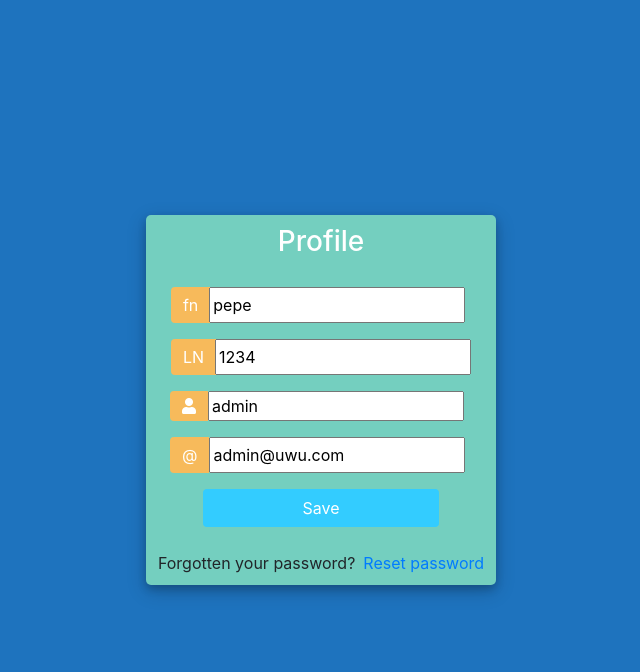
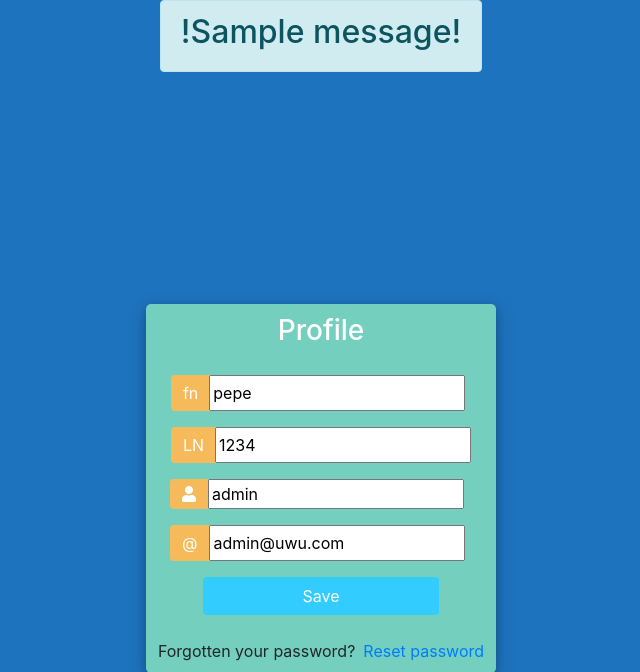
Before and after one commit to federicolito/ProyectoGrupalDjango, a Django app: page /client/profile/ in a window 1280 px wide. Shown: the part 56-728 px from the top of the page, without its empty margins (319-959 px from the left). Before the commit the page ends 652 px from the top, so only its background shows below. Run offline with Django 3.2, Linux system fonts and the light colour scheme; a user stored in the database is signed in; tables that the repository leaves empty hold one stand-in row (values such as "Sample post"); one stand-in notice (Sample message) is shown; parts of the project's set-up code (start-up, migrations or seed data) failed here and were passed over; some libraries are stand-ins or nearby versions.

Commit message:
ultimos retoques 2

```diff
--- a/config/FilmHub/templates/FilmHub/my_tickets.html
+++ b/config/FilmHub/templates/FilmHub/my_tickets.html
@@ -2,6 +2,12 @@
 {% block content %}
 
 <div class="container h-100">
+    <div class="row justify-content-around">
+        {% for message in messages%}
+        <div class="alert alert-success" role="alert"><h2>!{{message}}!</h2></div>
+
+        {% endfor %}
+    </div>
     <div class="row justify-content-around">
 
 
--- a/config/FilmHub/templates/FilmHub/profile.html
+++ b/config/FilmHub/templates/FilmHub/profile.html
@@ -2,7 +2,14 @@
 
 {% block content %}
 <div class="container h-100">
+    <div class="row justify-content-center">
+        {% for message in messages%}
+        <div class="alert alert-info" role="alert"><h2>!{{message}}!</h2></div>
+
+        {% endfor %}
+    </div>
     <div class="d-flex justify-content-center h-100">
+
         <div class="user_card">
             <div class="d-flex justify-content-center">
 
--- a/config/FilmHub/views.py
+++ b/config/FilmHub/views.py
@@ -131,6 +131,7 @@ def BuyFoodView(request, boleto):
     if request.method =="POST":
         sinAlimentos = request.POST.get("sinAlimentos")
         if sinAlimentos == "on":
+            messages.success(request, "Su compra se realizó con éxito")
             factura = Factura(boleto=boleto, user=request.user)
             factura.save()
             factura.precio_total()
@@ -195,6 +196,7 @@ def ProfileView(request):
         form = UserForm(request.POST, instance=user)
         if form.is_valid():
             form.save()
+            messages.success(request, "Su perfil fue actualizado")
     context= {'form':form}
     return render(request, 'FilmHub/profile.html', context)
 
```
Also changed, not shown: config/db.sqlite3. Lines whose indentation alone changed are shown as unchanged.
